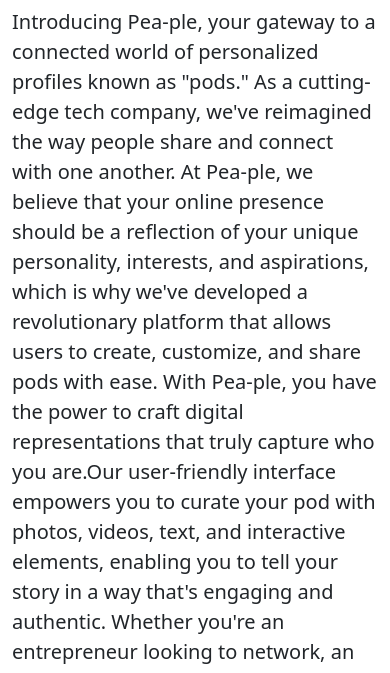
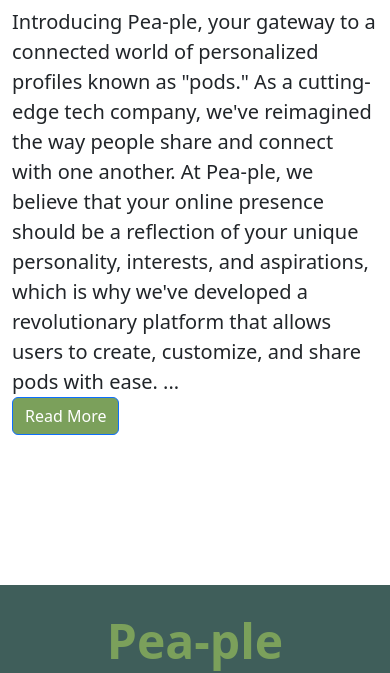
Before and after one commit to eloso85/random_profile_generator, a website with bundled scripts: page public/index.html in a window 390 px wide. Shown: the part 770-1443 px from the top of the page. Built offline with nearby package versions, Linux system fonts and the light colour scheme; files whose address does not match are found by name.

Commit message:
added read more button

```diff
--- a/public/css/styles.css
+++ b/public/css/styles.css
@@ -156,9 +156,8 @@ select {
     font-size: 3rem;
     color: var(--primary-color);
   }
-  & .main_h2_border {
-    width: 78%;
-    border: 2px solid var(--secondary-color);
+  & p {
+    transition: height 0.5s ease;
   }
 
   & .lead {
@@ -284,6 +283,13 @@ select {
     & .col-md-5 {
       width: 65%;
     }
+
+    & #lead__more {
+      display: none;
+    }
+    & #readMoreBtn {
+      background-color: var(--btn-color);
+    }
   }
 
   .card-icons i {
@@ -317,3 +323,14 @@ select {
     }
   }
 }
+/* Desktop Only */
+@media screen and (min-width: 786px) {
+  .main {
+    & #lead__dots {
+      display: none;
+    }
+    & #readMoreBtn {
+      display: none;
+    }
+  }
+}
--- a/public/index.html
+++ b/public/index.html
@@ -13,6 +13,7 @@
 
 <body>
     <!-- Navigation -->
+    <section id="nav_bar">
         <nav class="navbar navbar-expand-lg">
             <div class="container-fluid">
                 <a class="navbar-brand" href="#">Pea-ple</a>
@@ -38,10 +39,12 @@
                 </div>
             </div>
         </nav>
+    </section>
+
     <!-- Navigation End -->
 
     <!-- Hero Image -->
-    <section class="hero-image">
+    <section id="hero_image" class="hero-image">
         <div class="container">
             <div class="row">
                 <div class="col-lg-12 text-center">
@@ -58,7 +61,7 @@
     <!-- Hero End -->
 
     <!-- Main Paragraph -->
-    <section class="main">
+    <section id="main_paragraph" class="main">
         <div class="container">
             <div class="row ">
                 <div class="clearfix">
@@ -77,26 +80,37 @@
                         At Pea-ple, we believe that your online presence should be a reflection of your unique
                         personality,
                         interests, and aspirations, which is why we've developed a revolutionary platform that allows
-                        users to create, customize, and share pods with ease.
-
-                        With Pea-ple, you have the power to craft digital representations that truly capture who you
-                        are.Our user-friendly interface empowers you to curate your pod with photos, videos, text, and
-                        interactive elements, enabling you to tell your story in a way that's engaging and authentic.
-                        Whether you're an entrepreneur looking to network, an artist seeking to showcase your portfolio,
+                        users to create, customize, and share pods with ease. <span id="lead__dots">...</span><span
+                            id="lead__more">With Pea-ple, you have the power to craft digital representations that truly
+                            capture who you
+                            are.Our user-friendly interface empowers you to curate your pod with photos, videos, text,
+                            and
+                            interactive elements, enabling you to tell your story in a way that's engaging and
+                            authentic.
+                            Whether you're an entrepreneur looking to network, an artist seeking to showcase your
+                            portfolio,
                             or
-                        simply someone who wants to connect with like-minded individuals, Pea-ple provides a versatile
+                            simply someone who wants to connect with like-minded individuals, Pea-ple provides a
+                            versatile
                             platform to express yourself and forge meaningful connections.
 
-                        Our commitment to privacy and security ensures that your pods are shared only with the people
+                            Our commitment to privacy and security ensures that your pods are shared only with the
+                            people
                             you
-                        choose, giving you full control over your online presence. Plus, our innovative features make it
+                            choose, giving you full control over your online presence. Plus, our innovative features
+                            make it
                             easy to connect, collaborate, and communicate with your peers, making Pea-ple the ultimate
                             destination for both personal and professional networking.
 
-                        Join us at Pea-ple and experience the future of digital interaction. Connect, share, and create
-                        meaningful relationships in a way that's uniquely you. Welcome to the world of pods, where your
+                            Join us at Pea-ple and experience the future of digital interaction. Connect, share, and
+                            create
+                            meaningful relationships in a way that's uniquely you. Welcome to the world of pods, where
+                            your
                             identity comes to life, and connections flourish.
+                        </span>
+
                     </p>
+                    <button class="btn btn-primary" id="readMoreBtn" onclick="toggleReadMore()">Read More</button>
                 </div>
 
             </div>
@@ -107,6 +121,7 @@
     <!-- Main Paragraph End -->
 
     <!-- Pea-ple Card -->
+    <section id="cards">
         <div id="cards-wraper">
             <div class="container">
                 <div class="row" id="card-data">
@@ -114,6 +129,8 @@
                 </div>
             </div>
         </div>
+    </section>
+
     <!-- Pea-ple Card End-->
 
     <!-- Footer -->
@@ -140,11 +157,11 @@
     </section>
     <!-- Footer End -->
 
-    <script type="module" src="../src/app.mjs"></script>
+
     <script src="https://cdn.jsdelivr.net/npm/bootstrap@5.3.2/dist/js/bootstrap.bundle.min.js"
         integrity="sha384-C6RzsynM9kWDrMNeT87bh95OGNyZPhcTNXj1NW7RuBCsyN/o0jlpcV8Qyq46cDfL"
         crossorigin="anonymous"></script>
-
+    <script type="module" src="../src/app.mjs"></script>
 </body>
 
 </html>
--- a/src/app.mjs
+++ b/src/app.mjs
@@ -1,4 +1,9 @@
 import fetchApiData from './modules/api.mjs';
+import toggleReadMore from './modules/modules.mjs';
+
+
+
+
 
 async function renderData() {
     const apiData = await fetchApiData();
@@ -57,3 +62,7 @@ async function renderData() {
 }
 
 renderData();
+
+window.addEventListener('DOMContentLoaded', (event) => {
+    document.getElementById('readMoreBtn').addEventListener('click', toggleReadMore);
+});
--- /dev/null
+++ b/src/modules/modules.mjs
@@ -0,0 +1,16 @@
+function toggleReadMore() {
+    let dots = document.getElementById("lead__dots")
+    let moreText = document.getElementById("lead__more")
+    let btnText = document.getElementById("readMoreBtn")
+
+    if (dots.style.display === "none") {
+        dots.style.display = "inline";
+        btnText.innerHTML = "Read more";
+        moreText.style.display = "none";
+    } else {
+        dots.style.display = "none";
+        btnText.innerHTML = "Read less";
+        moreText.style.display = "inline";
+    }
+}
+export default toggleReadMore;
```
Also changed, not shown: src/modules/mathFunctions.mjs (deleted, +0 -15 lines). Lines whose indentation alone changed are shown as unchanged.
